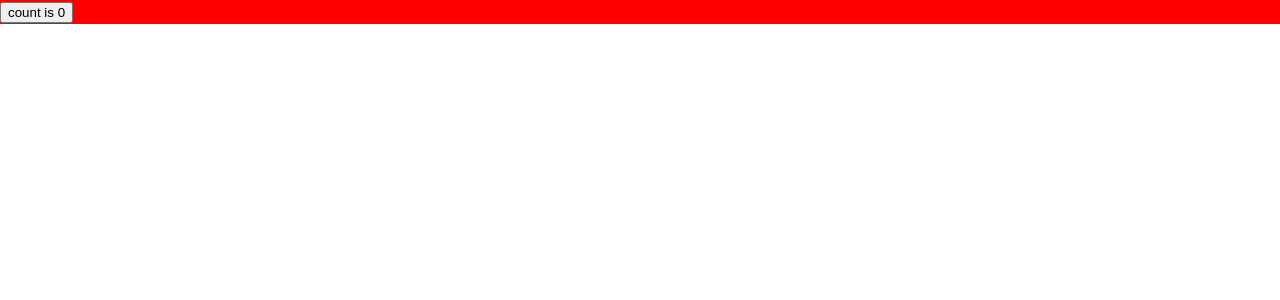
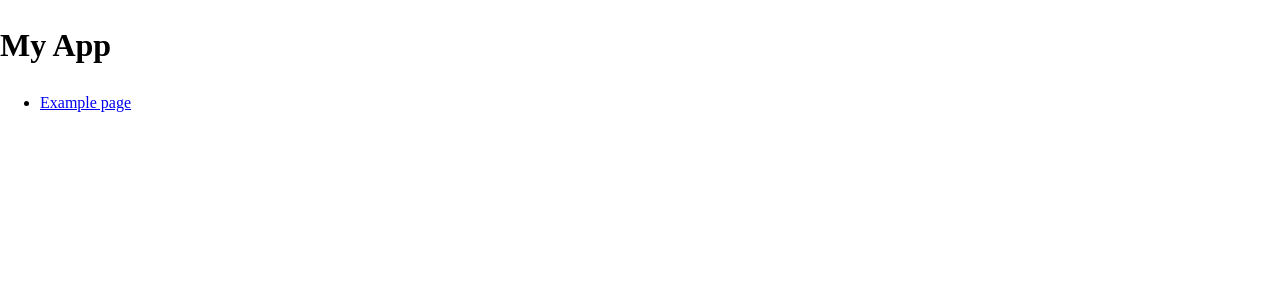
Before and after one commit to DevSepti/Playground-react, a React (Vite) app: page / in a window 1280 px wide. Shown: the top 300 px of the page. Built offline with nearby package versions, Linux system fonts and the light colour scheme.

Commit message:
feat: routing

```diff
--- a/index.html
+++ b/index.html
@@ -8,6 +8,6 @@
   </head>
   <body>
     <div id="root"></div>
-    <script type="module" src="/src/index.jsx"></script>
+    <script type="module" src="/src/main.jsx"></script>
   </body>
 </html>
--- a/package.json
+++ b/package.json
@@ -13,6 +13,7 @@
   "dependencies": {
     "react": "^18.2.0",
     "react-dom": "^18.2.0",
+    "react-router-dom": "^6.8.1",
     "sanitize.css": "^13.0.0"
   },
   "devDependencies": {
--- a/src/index.jsx
+++ /dev/null
@@ -1,12 +0,0 @@
-import React from 'react';
-import ReactDOM from 'react-dom/client';
-
-import App from './components/App';
-
-import './styles/index.scss';
-
-ReactDOM.createRoot(document.getElementById('root')).render(
-  <React.StrictMode>
-    <App />
-  </React.StrictMode>,
-);
--- a/src/components/App/index.jsx
+++ b/src/views/ExamplePage/index.jsx
@@ -3,7 +3,7 @@ import { useState } from 'react';
 import 'sanitize.css';
 import './styles.scss';
 
-function Index() {
+function App() {
   const [count, setCount] = useState(0);
 
   return (
@@ -21,4 +21,4 @@ function Index() {
   );
 }
 
-export default Index;
+export default App;
--- /dev/null
+++ b/src/views/MainPage.jsx
@@ -0,0 +1,23 @@
+import { Link } from 'react-router-dom';
+
+const ROUTES = [
+  { path: '/example', title: 'Example page' },
+];
+
+function MainPage() {
+  return (
+    <div>
+      <h1>My App</h1>
+
+      <ul>
+        {ROUTES.map(({ path, title }) => (
+          <li key={path}>
+            <Link to={path}>{title}</Link>
+          </li>
+        ))}
+      </ul>
+    </div>
+  );
+}
+
+export default MainPage;
```
Also changed, not shown: src/main.jsx (added, +25 -0 lines), .eslintrc.cjs, src/views/ExamplePage/styles.scss (renamed from src/components/App/styles.scss), 1 other file (tests, documents, lock files or other folders).
